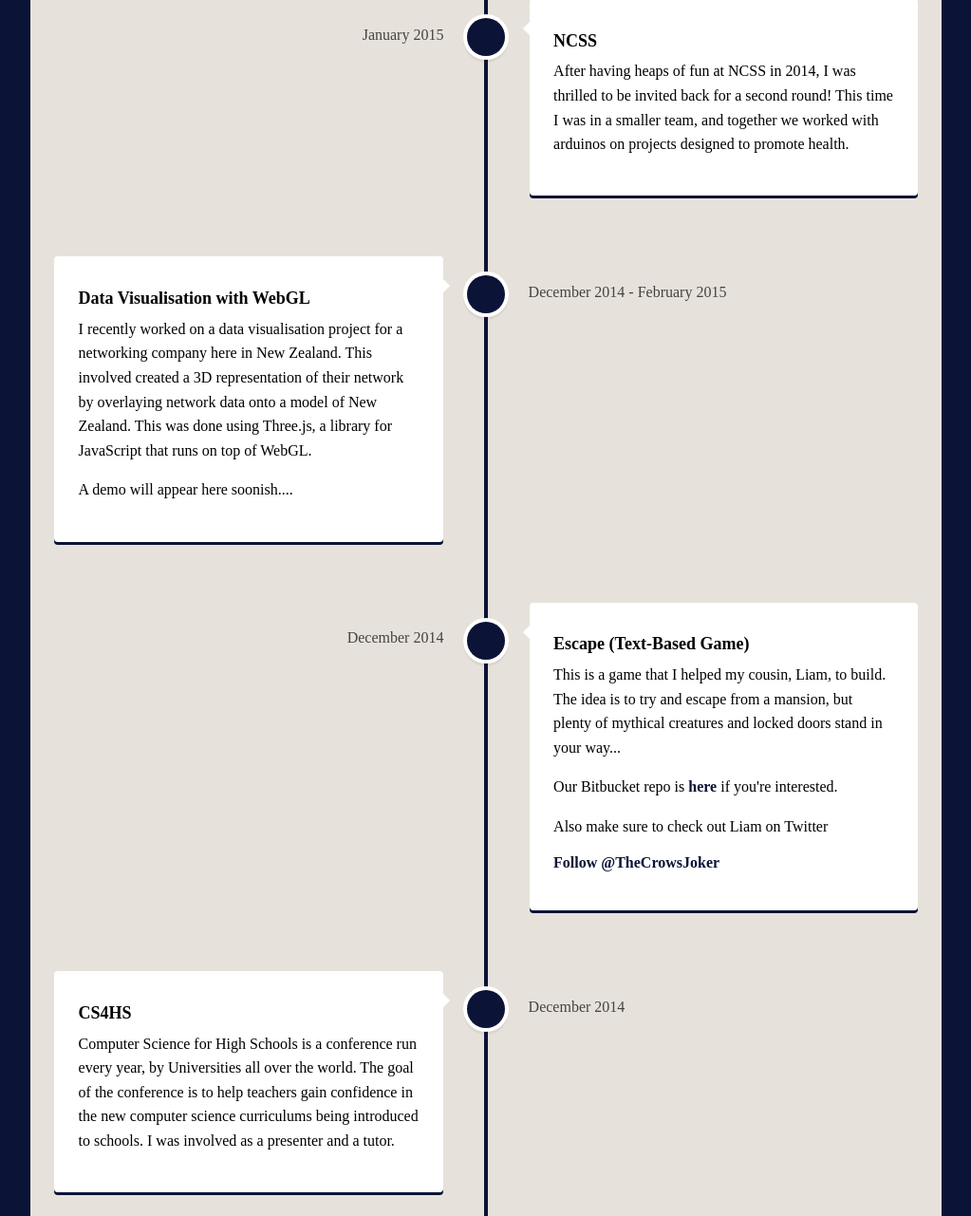
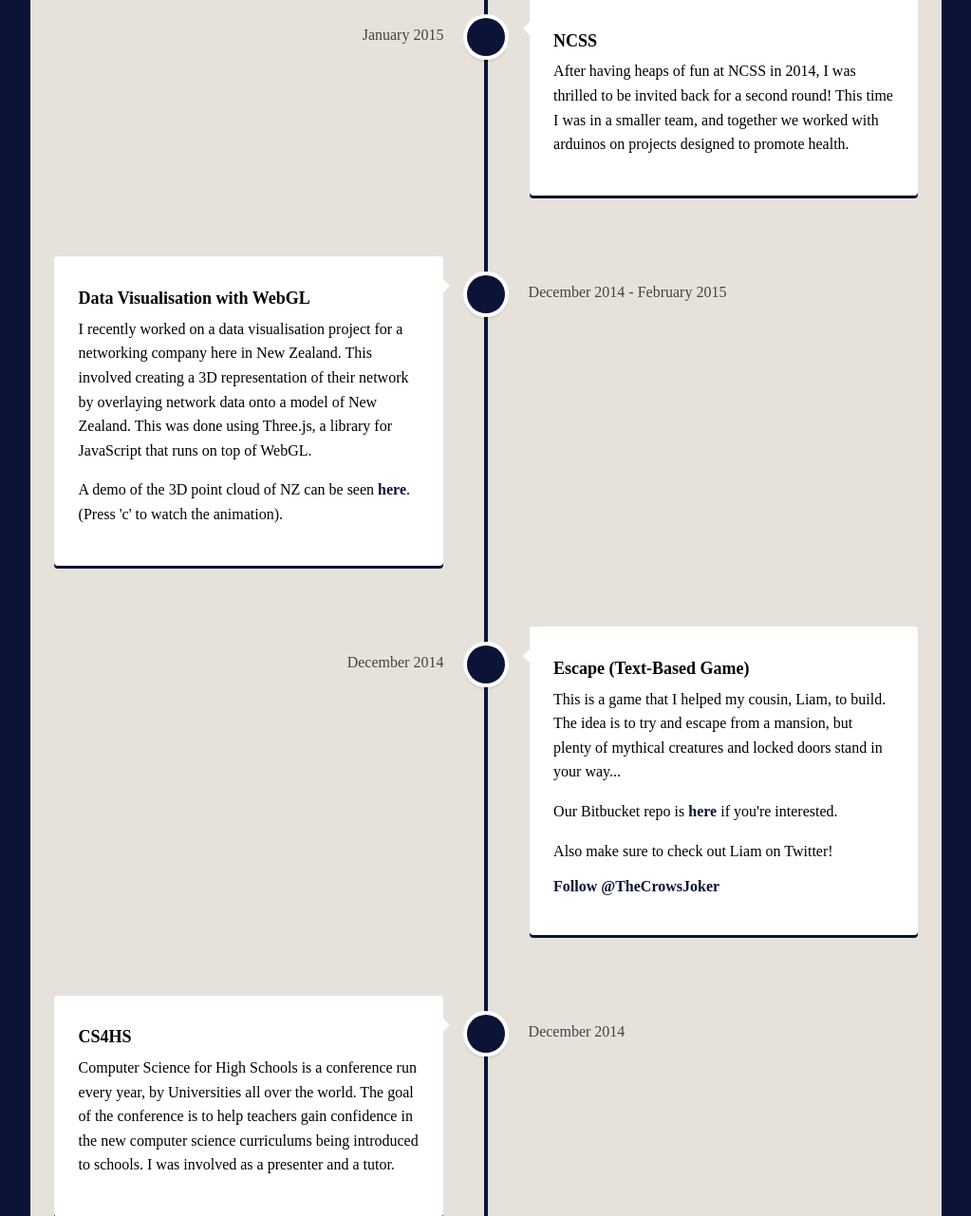
Before and after one commit to hayleycodes/personal-website, a Python web app: template templates/timeline.html in a window 1280 px wide. Shown: the part 573-1854 px from the top of the page at 95% size, without its empty margins (128-1151 px from the left). Run offline with Jinja, Linux system fonts and the light colour scheme; the template is opened without the code that fills it, so the values that code supplies are empty; some libraries are stand-ins or nearby versions.

Commit message:
fixed up the webgl demo

```diff
--- a/static/js/webgl.js
+++ b/static/js/webgl.js
@@ -123,7 +123,6 @@ if ( ! Detector.webgl ) Detector.addGetWebGLMessage();
 		colors = new Float32Array( numPoints*3 );
 
 		generateNZPositionsAndColors(positions,colors);
-		generatePoPPositionsAndColors(positions,colors);
 
 		geometry.addAttribute( 'position', new THREE.BufferAttribute( positions, 3 ) );
 		geometry.addAttribute( 'color', new THREE.BufferAttribute( colors, 3 ) );
--- a/templates/timeline.html
+++ b/templates/timeline.html
@@ -48,10 +48,10 @@
 			<div class="cd-timeline-content">
 				<h3>Data Visualisation with WebGL</h3>
 		        <p>
-		            I recently worked on a data visualisation project for a networking company here in New Zealand. This involved created a 3D representation of their network by overlaying network data onto a model of New Zealand. This was done using Three.js, a library for JavaScript that runs on top of WebGL.
+		            I recently worked on a data visualisation project for a networking company here in New Zealand. This involved creating a 3D representation of their network by overlaying network data onto a model of New Zealand. This was done using Three.js, a library for JavaScript that runs on top of WebGL.
 		        </p>
 		        <p>
-		            A demo will appear here soonish....
+		            A demo of the 3D point cloud of NZ can be seen <a href="{{ url_for('NZ') }}">here</a>. (Press 'c' to watch the animation).
 		        </p>
 				<!--a href="#0" class="cd-read-more">Read more</a-->
 				<span class="cd-date">December 2014 - February 2015</span>
@@ -69,7 +69,7 @@
 		            Our Bitbucket repo is <a href="https://hayleyavw@bitbucket.org/LiamSharpe/textbasedgame.git">here</a> if you're interested.
 		        </p>
 		        <p>
-		            Also make sure to check out Liam on Twitter
+		            Also make sure to check out Liam on Twitter!
 		        </p>
 		            <a href="https://twitter.com/TheCrowsJoker" class="twitter-follow-button" data-show-count="false">Follow @TheCrowsJoker</a>
 		            <script>
```
